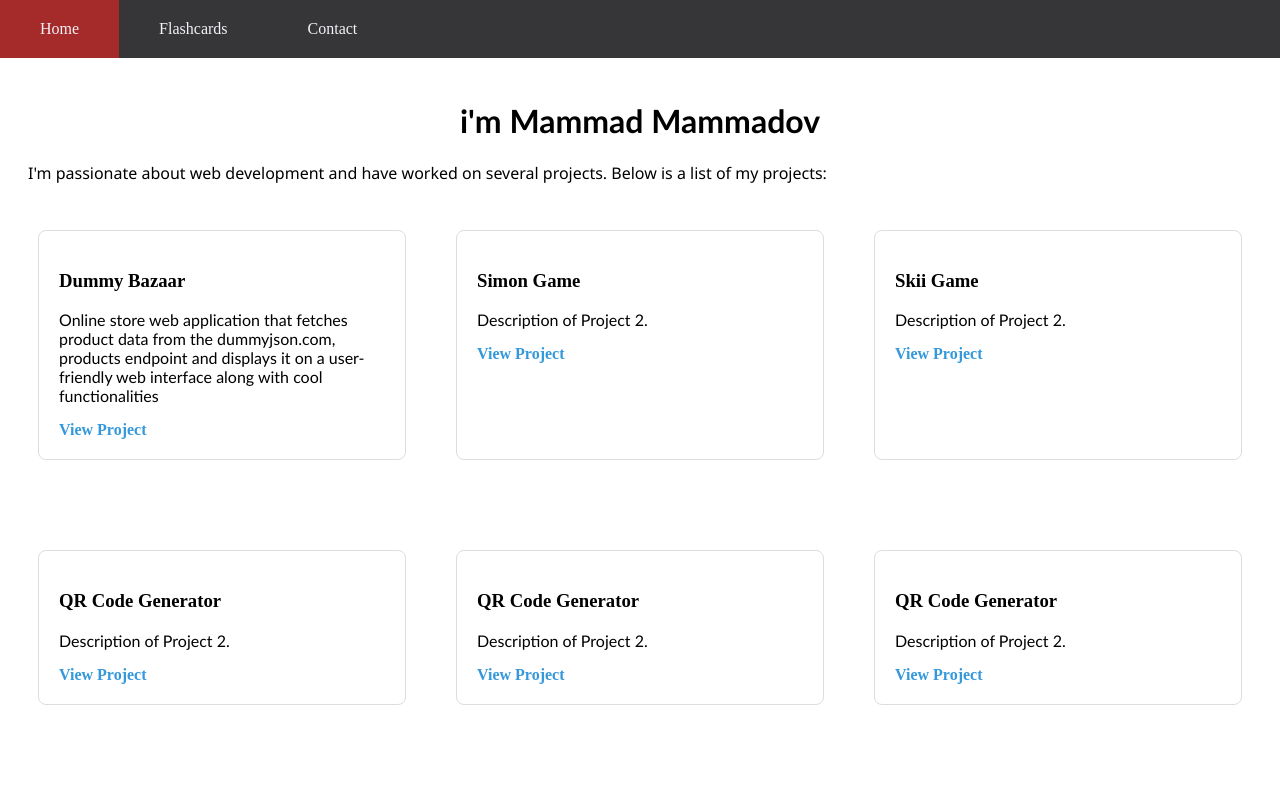
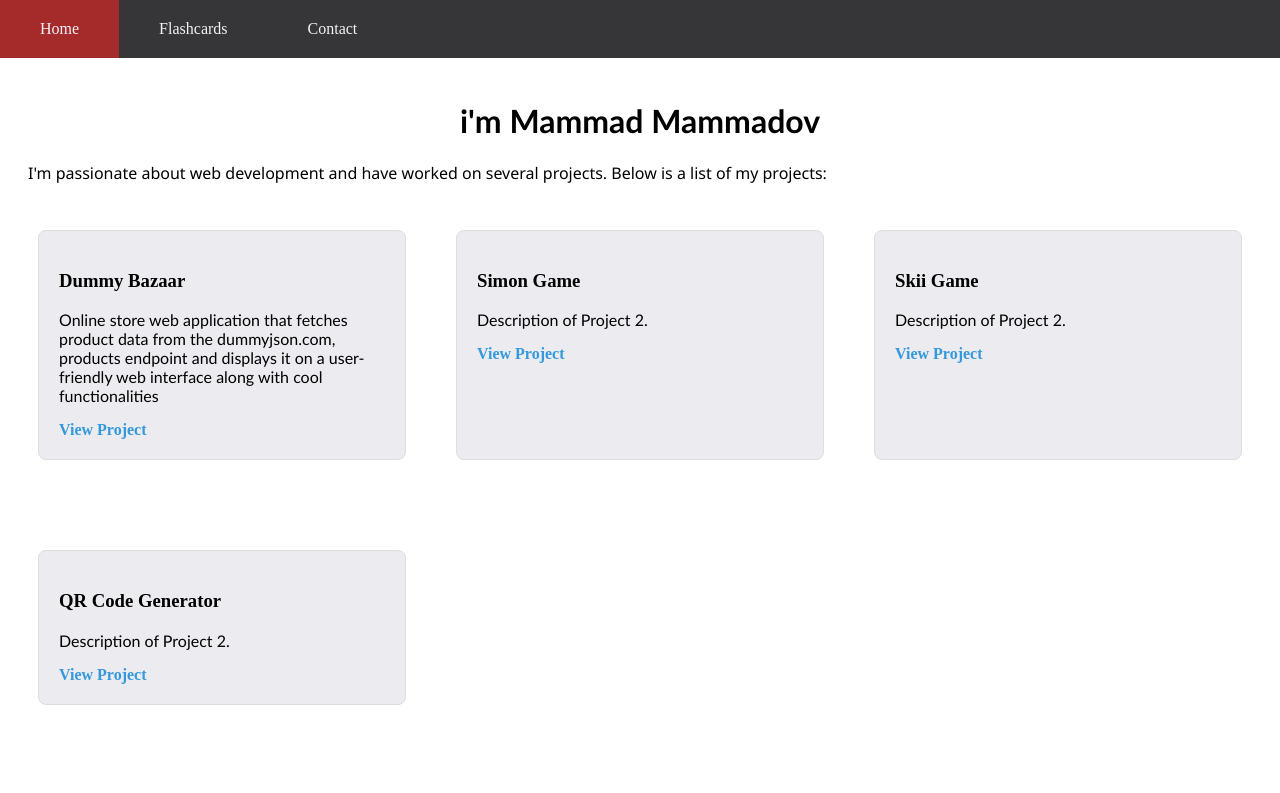
Before and after one commit to mammadmammadov/Web_1_Fall-2023_Assignment-3, a React (Create React App) app in the folder card-application/: page / in a window 1280 px wide. Shown: the top 793 px of the page. Built offline with nearby package versions, Linux system fonts and the light colour scheme.

Commit message:
style updated

```diff
--- a/card-application/src/assets/Home.css
+++ b/card-application/src/assets/Home.css
@@ -30,6 +30,7 @@ p{
   padding: 20px;
   border: 1px solid #ddd;
   border-radius: 8px;
+  background-color: rgb(235, 235, 240);
 }
 
 .project-item:hover{
--- /dev/null
+++ b/card-application/src/components/EditForm.jsx
@@ -0,0 +1,44 @@
+import "../assets/AddCard.css";
+import React, { useState } from 'react';
+
+const EditForm = ({ initialData, onSave, onCancel }) => {
+  const [editData, setEditData] = useState(initialData);
+
+  const handleInputChange = (event) => {
+    const { name, value } = event.target;
+    setEditData((prevData) => ({ ...prevData, [name]: value }));
+  };
+
+  const handleSave = () => {
+    onSave(editData);
+  };
+
+  const handleCancel = () => {
+    onCancel();
+  };
+
+  return (
+    <div className={`open`}>
+      <div className="modal-content">
+    <div className="edit-form">
+      <label>
+        Front:
+        <input type="text" name="front" value={editData.front} onChange={handleInputChange} />
+      </label>
+      <label>
+        Back:
+        <input type="text" name="back" value={editData.back} onChange={handleInputChange} />
+      </label>
+      <label>
+        Status:
+        <input type="text" name="status" value={editData.status} onChange={handleInputChange} />
+      </label>
+      <button onClick={handleSave}>Save</button>
+      <button onClick={handleCancel}>Cancel</button>
+    </div>
+    </div>
+    </div>
+  );
+};
+
+export default EditForm;
--- a/card-application/src/components/FlashcardPage.js
+++ b/card-application/src/components/FlashcardPage.js
@@ -39,6 +39,19 @@ function FlashcardPage() {
     }
   };
 
+  function createCard(card) {
+    return (
+      <Card
+        key={card.id}
+        front={card.front}
+        back={card.back}
+        lastModified={card.lastModified}
+        status={card.status}
+        onDelete={() => deleteFlashcard(card.id)}
+      />
+    );
+  }
+
   const deleteFlashcard = (id) => {
 
 
@@ -55,25 +68,12 @@ function FlashcardPage() {
     })
       .then((res) => {
         if (!res.ok) {
-          throw new Error(`Failed to delete!`);
+          throw new Error(`Failed to delete! Card id: ${id}`);
         }
         console.log(`Successfully deleted flashcard!`);
       })
       .catch((err) => console.error('Error while deleting', err));
   };
-
-  function createCard(card) {
-    return (
-      <Card
-        key={card.id}
-        front={card.front}
-        back={card.back}
-        lastModified={card.lastModified}
-        status={card.status}
-        onDelete={() => deleteFlashcard(card.id)}
-      />
-    );
-  }
 
   const url = `http://localhost:3001/flashcards`;
 
@@ -137,7 +137,7 @@ function FlashcardPage() {
 
       {sortedAndFilteredFlashcards.length >  0 ? (
         <div className="cards-list">
-          {sortedAndFilteredFlashcards.map(createCard)}
+          {sortedAndFilteredFlashcards.map((createCard))}
         </div>
       ) : (
         <h2 class="no-element">No card found</h2>
--- a/card-application/src/components/ProjectList.js
+++ b/card-application/src/components/ProjectList.js
@@ -22,42 +22,6 @@ const projectList = [
       title: "QR Code Generator",
       description: "Description of Project 2.",
       link: "https://github.com/yourusername/project2",
-    },
-    {
-      id: 5,
-      title: "QR Code Generator",
-      description: "Description of Project 2.",
-      link: "https://github.com/yourusername/project2",
-    },
-    {
-      id: 6,
-      title: "QR Code Generator",
-      description: "Description of Project 2.",
-      link: "https://github.com/yourusername/project2",
-    },
-    {
-      id: 7,
-      title: "QR Code Generator",
-      description: "Description of Project 2.",
-      link: "https://github.com/yourusername/project2",
-    },
-    {
-      id: 8,
-      title: "QR Code Generator",
-      description: "Description of Project 2.",
-      link: "https://github.com/yourusername/project2",
-    },
-    {
-      id: 9,
-      title: "QR Code Generator",
-      description: "Description of Project 2.",
-      link: "https://github.com/yourusername/project2",
-    },
-    {
-      id: 10,
-      title: "QR Code Generator",
-      description: "Description of Project 2.",
-      link: "https://github.com/yourusername/project2",
     }
   ];
 
```
Also changed, not shown: card-application/flashcards.json (+25 -18 lines), card-application/src/components/Card.jsx (+4 -9 lines).
